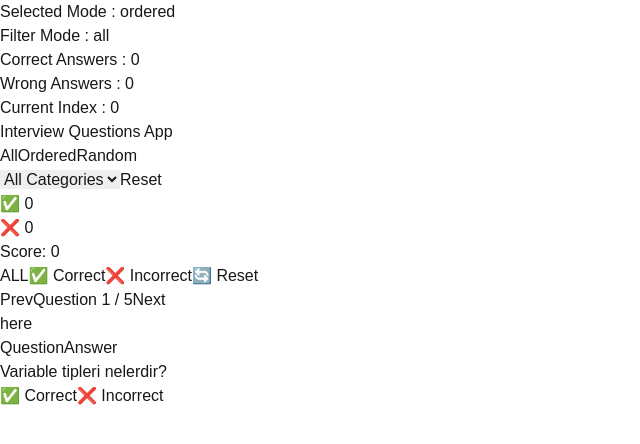
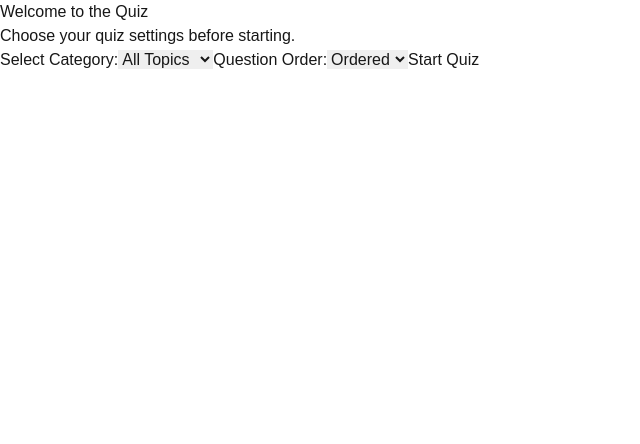
Before and after one commit to Bhdrpkcn/bp-interview, a Next.js app: page / in a window 1280 px wide. Shown: the top 444 px of the page, without its empty margins (0-640 px from the left). Built offline with nearby package versions, Linux system fonts and the light colour scheme.

Commit message:
Quiz logic added

```diff
--- a/src/components/Body.tsx
+++ b/src/components/Body.tsx
@@ -1,48 +1,28 @@
 "use client";
 
 import React from "react";
+import { useSelector } from "react-redux";
+
+import { RootState } from "@/store/store";
 import Navbar from "./Navbar";
-import Navigation from "./Navigation";
 import CardContainer from "./CardContainer";
-import { useSelector } from "react-redux";
-import { RootState } from "@/store/store";
+import Welcome from "./Welcome";
+import Result from "./Result";
+
 const Body: React.FC = () => {
-  const selectedMode = useSelector(
-    (state: RootState) => state.questions.displayMode
+  const showWelcome = useSelector(
+    (state: RootState) => state.questions.showWelcome
   );
-  const filterMode = useSelector(
-    (state: RootState) => state.questions.filterMode
+  const showResults = useSelector(
+    (state: RootState) => state.questions.showResults
   );
-  const correctAnswers = useSelector(
-    (state: RootState) => state.questions.correctAnswers.length
-  );
-  const wrongAnswers = useSelector(
-    (state: RootState) => state.questions.wrongAnswers.length
-  );
-  const currentIndex = useSelector(
-    (state: RootState) => state.questions.currentIndex
-  );
+
+  if (showWelcome) return <Welcome />;
+  if (showResults) return <Result />;
+
   return (
     <div>
-      <div className="flex flex-row gap-3">
-        <div className="border-2 border-blue-400">
-          Selected Mode : {selectedMode}
-        </div>
-        <div className="border-2 border-blue-400">
-          Filter Mode : {filterMode}
-        </div>
-        <div className="border-2 border-blue-400">
-          Correct Answers : {correctAnswers}
-        </div>
-        <div className="border-2 border-blue-400">
-          Wrong Answers : {wrongAnswers}
-        </div>
-        <div className="border-2 border-blue-400">
-          Current Index : {currentIndex}
-        </div>
-      </div>{" "}
       <Navbar />
-      <Navigation />
       <CardContainer />
     </div>
   );
--- a/src/components/Card.tsx
+++ b/src/components/Card.tsx
@@ -1,10 +1,9 @@
 "use client";
 
-import { answerQuestion } from "@/store/questionSlice";
-import * as Tabs from "@radix-ui/react-tabs";
-import React from "react";
-import { useDispatch, useSelector } from "react-redux";
-import { RootState } from "@/store/store";
+import React, { useState } from "react";
+import { useDispatch } from "react-redux";
+
+import { answerQuestion, nextQuestion } from "@/store/questionSlice";
 
 interface CardProps {
   id: string;
@@ -26,75 +25,88 @@ const Card: React.FC<CardProps> = ({
   hint,
 }) => {
   const dispatch = useDispatch();
-  const correctAnswers = useSelector(
-    (state: RootState) => state.questions.correctAnswers
-  );
-  const wrongAnswers = useSelector(
-    (state: RootState) => state.questions.wrongAnswers
-  );
+
+  const [showAnswer, setShowAnswer] = useState(false);
+  const [showHint, setShowHint] = useState(false);
+
+  const handleAnswer = (status: "correct" | "incorrect" | "passed") => {
+    dispatch(answerQuestion({ id, status }));
+    dispatch(nextQuestion());
+  };
 
   return (
-    <Tabs.Root
-      defaultValue="question"
-      className="bg-white p-4 shadow-md rounded-lg"
-    >
-      here
-      <Tabs.List className="flex space-x-4 border-b-2">
-        <Tabs.Trigger
-          value="question"
-          className="px-4 py-2 rounded-md bg-blue-500 text-white"
-        >
-          Question
-        </Tabs.Trigger>
-        <Tabs.Trigger
-          value="answer"
-          className="px-4 py-2 rounded-md bg-gray-500 text-white"
-        >
-          Answer
-        </Tabs.Trigger>
-      </Tabs.List>
-      <Tabs.Content value="question" className="p-3">
-        <h3 className="text-lg font-semibold">{question}</h3>
+    <div className="bg-white shadow-md p-6 rounded-md max-w-2xl mx-auto mt-6">
+      <h2 className="text-xl font-bold mb-4">{question}</h2>
+
       {qCode && (
-          <pre className="bg-gray-100 p-2 rounded-md my-2">
+        <pre className="bg-gray-100 p-2 rounded-md mb-4">
           <code>{qCode}</code>
         </pre>
       )}
-      </Tabs.Content>
-      <Tabs.Content value="answer" className="p-3">
-        {answer && <p>{answer}</p>}
+
+      {/* Show Answer & Hint Buttons */}
+      <div className="flex justify-center gap-4 mb-4">
+        <button
+          onClick={() => setShowAnswer(!showAnswer)}
+          className="px-4 py-2 bg-yellow-500 text-white rounded-lg"
+        >
+          {showAnswer ? "Hide Answer" : "Show Answer"}
+        </button>
+
+        <button
+          onClick={() => setShowHint(!showHint)}
+          className="px-4 py-2 bg-purple-500 text-white rounded-lg"
+        >
+          {showHint ? "Hide Hint" : "Show Hint"}
+        </button>
+      </div>
+
+      {showAnswer && (
+        <div className="p-4 bg-gray-50 rounded-md">
+          {answer && <p className="mb-2">{answer}</p>}
+
           {answerLi && (
-          <ul className="list-disc list-inside">
+            <ul className="list-disc pl-6 mb-2">
               {answerLi.map((item, index) => (
                 <li key={index}>{item}</li>
               ))}
             </ul>
           )}
+
           {answerCode && (
-          <pre className="bg-gray-200 p-2 rounded-md my-2">
+            <pre className="bg-gray-200 p-2 rounded-md">
               <code>{answerCode}</code>
             </pre>
           )}
-        {hint && <p className="mt-2 text-sm text-gray-500">💡 {hint}</p>}
-      </Tabs.Content>
-      <div className="mt-4">
+        </div>
+      )}
+
+      {showHint && hint && (
+        <p className="text-sm text-gray-500 italic mt-2">💡 {hint}</p>
+      )}
+
+      <div className="flex justify-center mt-4 gap-4">
         <button
-          onClick={() => dispatch(answerQuestion({ id, isCorrect: true }))}
-          className="px-4 py-2 bg-green-500 text-white rounded-lg mr-2"
-          disabled={correctAnswers.includes(id)}
+          onClick={() => handleAnswer("correct")}
+          className="px-4 py-2 bg-green-500 text-white rounded"
         >
           ✅ Correct
         </button>
 
         <button
-          onClick={() => dispatch(answerQuestion({ id, isCorrect: false }))}
-          className="px-4 py-2 bg-red-500 text-white rounded-lg"
-          disabled={wrongAnswers.includes(id)}
+          onClick={() => handleAnswer("incorrect")}
+          className="px-4 py-2 bg-red-500 text-white rounded"
         >
           ❌ Incorrect
         </button>
+        <button
+          onClick={() => handleAnswer("passed")}
+          className="px-4 py-2 bg-yellow-500 text-white rounded"
+        >
+          🚩 Pass
+        </button>
       </div>
-    </Tabs.Root>
+    </div>
   );
 };
 
--- a/src/components/Navbar.tsx
+++ b/src/components/Navbar.tsx
@@ -3,92 +3,33 @@
 import React from "react";
 import { useDispatch, useSelector } from "react-redux";
 import { RootState } from "@/store/store";
-import {
-  setDisplayMode,
-  setFilterMode,
-  resetGame,
-} from "@/store/questionSlice";
-import { questions } from "@/data/questions";
+import { finishQuiz } from "@/store/questionSlice";
 
 const Navbar: React.FC = () => {
   const dispatch = useDispatch();
 
-  const filterMode = useSelector(
-    (state: RootState) => state.questions.filterMode
+  const totalQuestions = useSelector(
+    (state: RootState) => state.questions.filteredQuestions.length
   );
-  const correctAnswers = useSelector(
-    (state: RootState) => state.questions.correctAnswers.length
+  const answeredQuestions = useSelector(
+    (state: RootState) =>
+      state.questions.correctAnswers.length +
+      state.questions.wrongAnswers.length +
+      state.questions.passedQuestions.length
   );
-  const wrongAnswers = useSelector(
-    (state: RootState) => state.questions.wrongAnswers.length
-  );
-  const score = correctAnswers - wrongAnswers;
-
-  const categories = Array.from(new Set(questions.map((q) => q.category)));
 
   return (
-    <div className="flex flex-wrap justify-between items-center p-4 bg-white shadow-md rounded-md mb-6">
-      <h1 className="text-xl font-bold">Interview Questions App</h1>
-
-      <div className="flex space-x-2">
-        <button onClick={() => dispatch(setDisplayMode("all"))}>All</button>
-        <button onClick={() => dispatch(setDisplayMode("ordered"))}>
-          Ordered
-        </button>
-        <button onClick={() => dispatch(setDisplayMode("random"))}>
-          Random
-        </button>
+    <div className="flex justify-between items-center p-4 bg-blue-500 text-white shadow-md">
+      <div className="text-xl font-bold">
+        {answeredQuestions}/{totalQuestions} Answered
       </div>
 
-      <select onChange={(e) => dispatch(setFilterMode(e.target.value))}>
-        <option value="all">All Categories</option>
-        {categories.map((category) => (
-          <option key={category} value={category}>
-            {category}
-          </option>
-        ))}
-      </select>
-
-      <button onClick={() => dispatch(resetGame())}>Reset</button>
-      <div>
-        <div className="flex space-x-4">
-          <p className="text-lg font-semibold text-green-600">
-            ✅ {correctAnswers}
-          </p>
-          <p className="text-lg font-semibold text-red-600">
-            ❌ {wrongAnswers}
-          </p>
-          <p className="text-lg font-semibold">Score: {score}</p>
-        </div>
+      <div className="flex gap-2">
         <button
-          className={`px-4 py-2 rounded-md ${
-            filterMode === "all" ? "bg-green-500 text-white" : "bg-gray-400"
-          }`}
-          onClick={() => dispatch(setFilterMode("all"))}
+          onClick={() => dispatch(finishQuiz())}
+          className="px-4 py-2 bg-red-500 rounded"
         >
-          ALL
-        </button>
-        <button
-          className={`px-4 py-2 rounded-md ${
-            filterMode === "correct" ? "bg-green-500 text-white" : "bg-gray-400"
-          }`}
-          onClick={() => dispatch(setFilterMode("correct"))}
-        >
-          ✅ Correct
-        </button>
-        <button
-          className={`px-4 py-2 rounded-md ${
-            filterMode === "incorrect" ? "bg-red-500 text-white" : "bg-gray-400"
-          }`}
-          onClick={() => dispatch(setFilterMode("incorrect"))}
-        >
-          ❌ Incorrect
-        </button>
-        <button
-          onClick={() => dispatch(resetGame())}
-          className="px-4 py-2 bg-red-500 text-white rounded-lg hover:bg-red-600"
-        >
-          🔄 Reset
+          Finish 🏁
         </button>
       </div>
     </div>
--- a/src/components/Navigation.tsx
+++ /dev/null
@@ -1,40 +0,0 @@
-"use client";
-
-import { useDispatch, useSelector } from "react-redux";
-import { RootState } from "@/store/store";
-import { nextQuestion, previousQuestion } from "@/store/questionSlice";
-import React from "react";
-import { questions } from "@/data/questions";
-
-const Navigation: React.FC = () => {
-  const dispatch = useDispatch();
-  const currentIndex = useSelector(
-    (state: RootState) => state.questions.currentIndex
-  );
-  const totalQuestions = questions.length;
-
-  return (
-    <div className="flex items-center justify-center my-4">
-      <button
-        onClick={() => dispatch(previousQuestion())}
-        disabled={currentIndex === 0}
-        className="mr-4 px-4 py-2 rounded-lg bg-blue-500 text-white"
-      >
-        Prev
-      </button>
-
-      <span className="text-lg font-semibold">
-        Question {currentIndex + 1} / {totalQuestions}
-      </span>
-
-      <button
-        onClick={() => dispatch(nextQuestion())}
-        className="ml-4 px-4 py-2 rounded-lg bg-blue-500 text-white"
-      >
-        Next
-      </button>
-    </div>
-  );
-};
-
-export default Navigation;
--- /dev/null
+++ b/src/components/Result.tsx
@@ -0,0 +1,40 @@
+"use client";
+
+import React from "react";
+import { useSelector, useDispatch } from "react-redux";
+import { RootState } from "@/store/store";
+import { resetGame } from "@/store/questionSlice";
+
+const Result: React.FC = () => {
+  const dispatch = useDispatch();
+  const { correctAnswers, wrongAnswers, passedQuestions, filteredQuestions } =
+    useSelector((state: RootState) => state.questions);
+
+  const totalQuestions = filteredQuestions.length;
+  const successRate = (correctAnswers.length / totalQuestions) * 100;
+  const message =
+    successRate >= 75
+      ? "🎉 Congrats! Great performance!"
+      : successRate < 50
+      ? "⚠️ You need more practice!"
+      : "👍 Good effort!";
+
+  return (
+    <div className="p-6 text-center">
+      <h1 className="text-3xl font-bold mb-4">{message}</h1>
+
+      <p>✅ Correct: {correctAnswers.length}</p>
+      <p>❌ Incorrect: {wrongAnswers.length}</p>
+      <p>🚩 Passed: {passedQuestions.length}</p>
+
+      <button
+        onClick={() => dispatch(resetGame())}
+        className="mt-4 px-6 py-2 bg-blue-500 text-white rounded"
+      >
+        🔄 Restart Quiz
+      </button>
+    </div>
+  );
+};
+
+export default Result;
--- /dev/null
+++ b/src/components/Welcome.tsx
@@ -0,0 +1,68 @@
+"use client";
+
+import React, { useState } from "react";
+import { useDispatch } from "react-redux";
+import { startQuiz } from "@/store/questionSlice";
+import { questions } from "@/data/questions";
+
+const Welcome: React.FC = () => {
+  const dispatch = useDispatch();
+
+  // State for user selections
+  const [selectedCategory, setSelectedCategory] = useState("all");
+  const [selectedMode, setSelectedMode] = useState("ordered");
+
+  // Extract unique categories
+  const categories = Array.from(new Set(questions.map((q) => q.category)));
+
+  return (
+    <div className="flex flex-col items-center justify-center min-h-screen bg-gray-100">
+      <div className="bg-white shadow-md rounded-md p-6 max-w-lg text-center">
+        <h1 className="text-2xl font-bold mb-4">Welcome to the Quiz</h1>
+        <p className="mb-4 text-gray-600">
+          Choose your quiz settings before starting.
+        </p>
+
+        {/* Select Category */}
+        <label className="block font-semibold">Select Category:</label>
+        <select
+          className="border p-2 rounded w-full mb-4"
+          value={selectedCategory}
+          onChange={(e) => setSelectedCategory(e.target.value)}
+        >
+          <option value="all">All Topics</option>
+          {categories.map((category) => (
+            <option key={category} value={category}>
+              {category}
+            </option>
+          ))}
+        </select>
+
+        {/* Select Mode */}
+        <label className="block font-semibold">Question Order:</label>
+        <select
+          className="border p-2 rounded w-full mb-4"
+          value={selectedMode}
+          onChange={(e) => setSelectedMode(e.target.value)}
+        >
+          <option value="ordered">Ordered</option>
+          <option value="random">Random</option>
+        </select>
+
+        {/* Start Button */}
+        <button
+          onClick={() =>
+            dispatch(
+              startQuiz({ category: selectedCategory, mode: selectedMode })
+            )
+          }
+          className="bg-blue-500 text-white px-6 py-2 rounded-md hover:bg-blue-600"
+        >
+          Start Quiz
+        </button>
+      </div>
+    </div>
+  );
+};
+
+export default Welcome;
--- a/src/store/questionSlice.ts
+++ b/src/store/questionSlice.ts
@@ -5,125 +5,118 @@ interface QuestionState {
   askedQuestions: number[];
   correctAnswers: string[];
   wrongAnswers: string[];
+  passedQuestions: string[]; // ✅ New: Track passed questions
   currentIndex: number;
   displayMode: string;
   filterMode: string;
   filteredQuestions: typeof questions;
+  showWelcome: boolean;
+  showResults: boolean; // ✅ New: Flag to trigger result page
 }
 
 const initialState: QuestionState = {
   askedQuestions: [],
   correctAnswers: [],
   wrongAnswers: [],
+  passedQuestions: [], // ✅ Initial State
   currentIndex: 0,
-  displayMode: "ordered", // Default to ordered mode
+  displayMode: "ordered",
   filterMode: "all",
-  filteredQuestions: questions, // Start with all questions
+  filteredQuestions: questions,
+  showWelcome: true,
+  showResults: false, // ✅ Initial Result State
 };
 
 const questionSlice = createSlice({
   name: "questions",
   initialState,
   reducers: {
-    setDisplayMode: (state, action: PayloadAction<string>) => {
-      state.displayMode = action.payload;
-      state.currentIndex = 0;
+    startQuiz: (
+      state,
+      action: PayloadAction<{ category: string; mode: string }>
+    ) => {
+      state.displayMode = action.payload.mode;
+      state.filterMode = action.payload.category;
+
+      state.filteredQuestions =
+        action.payload.category === "all"
+          ? questions
+          : questions.filter((q) => q.category === action.payload.category);
+
+      state.currentIndex =
+        state.displayMode === "random"
+          ? Math.floor(Math.random() * state.filteredQuestions.length)
+          : 0;
+
+      state.askedQuestions = [state.currentIndex];
+      state.showWelcome = false;
     },
-    setFilterMode: (state, action: PayloadAction<string>) => {
-      state.filterMode = action.payload;
 
-      if (action.payload === "correct") {
-        state.filteredQuestions = questions.filter((q) =>
-          state.correctAnswers.includes(q.id)
+    answerQuestion: (
+      state,
+      action: PayloadAction<{
+        id: string;
+        status: "correct" | "incorrect" | "passed";
+      }>
+    ) => {
+      const { id, status } = action.payload;
+
+      if (status === "correct" && !state.correctAnswers.includes(id)) {
+        state.correctAnswers.push(id);
+        state.wrongAnswers = state.wrongAnswers.filter((qid) => qid !== id);
+        state.passedQuestions = state.passedQuestions.filter(
+          (qid) => qid !== id
         );
-      } else if (action.payload === "incorrect") {
-        state.filteredQuestions = questions.filter((q) =>
-          state.wrongAnswers.includes(q.id)
-        );
-      } else if (action.payload !== "all") {
-        state.filteredQuestions = questions.filter(
-          (q) => q.category === action.payload
-        );
-      } else {
-        state.filteredQuestions = questions;
       }
 
-      state.currentIndex = 0;
-    },
-    nextQuestion: (state) => {
-      if (state.displayMode === "ordered") {
-        if (state.currentIndex < state.filteredQuestions.length - 1) {
-          state.currentIndex += 1;
-        }
-      } else if (state.displayMode === "random") {
-        let newIndex;
-        const availableQuestions = state.filteredQuestions
-          .map((_, idx) => idx)
-          .filter((idx) => !state.askedQuestions.includes(idx));
+      if (status === "incorrect" && !state.wrongAnswers.includes(id)) {
+        state.wrongAnswers.push(id);
+        state.correctAnswers = state.correctAnswers.filter((qid) => qid !== id);
+        state.passedQuestions = state.passedQuestions.filter(
+          (qid) => qid !== id
+        );
+      }
 
-        if (availableQuestions.length === 0) {
-          state.askedQuestions = [];
-          newIndex = Math.floor(Math.random() * state.filteredQuestions.length);
-        } else {
-          newIndex =
-            availableQuestions[
-              Math.floor(Math.random() * availableQuestions.length)
-            ];
-        }
-
-        state.askedQuestions.push(newIndex);
-        state.currentIndex = newIndex;
+      if (status === "passed" && !state.passedQuestions.includes(id)) {
+        state.passedQuestions.push(id);
+        state.correctAnswers = state.correctAnswers.filter((qid) => qid !== id);
+        state.wrongAnswers = state.wrongAnswers.filter((qid) => qid !== id);
       }
     },
-    previousQuestion: (state) => {
-      if (state.displayMode === "ordered" && state.currentIndex > 0) {
-        state.currentIndex -= 1;
-      } else if (
-        state.displayMode === "random" &&
-        state.askedQuestions.length > 1
-      ) {
-        state.askedQuestions.pop();
-        state.currentIndex =
-          state.askedQuestions[state.askedQuestions.length - 1];
+
+    nextQuestion: (state) => {
+      const nextIndex = state.currentIndex + 1;
+
+      if (nextIndex < state.filteredQuestions.length) {
+        state.currentIndex = nextIndex;
+      } else {
+        state.showResults = true; // ✅ Redirect to result page when done
       }
     },
-    answerQuestion: (
-      state,
-      action: PayloadAction<{ id: string; isCorrect: boolean }>
-    ) => {
-      const { id, isCorrect } = action.payload;
 
-      if (isCorrect) {
-        if (!state.correctAnswers.includes(id)) {
-          state.correctAnswers.push(id);
-          state.wrongAnswers = state.wrongAnswers.filter((qid) => qid !== id);
-        }
-      } else {
-        if (!state.wrongAnswers.includes(id)) {
-          state.wrongAnswers.push(id);
-          state.correctAnswers = state.correctAnswers.filter(
-            (qid) => qid !== id
-          );
-        }
-      }
+    finishQuiz: (state) => {
+      state.showResults = true; // ✅ Trigger result page manually
     },
+
     resetGame: (state) => {
       state.askedQuestions = [];
       state.correctAnswers = [];
       state.wrongAnswers = [];
+      state.passedQuestions = [];
       state.currentIndex = 0;
       state.filterMode = "all";
       state.filteredQuestions = questions;
+      state.showWelcome = true;
+      state.showResults = false; // ✅ Reset results
     },
   },
 });
 
 export const {
-  setDisplayMode,
-  setFilterMode,
+  startQuiz,
+  answerQuestion,
   nextQuestion,
-  previousQuestion,
-  answerQuestion,
+  finishQuiz,
   resetGame,
 } = questionSlice.actions;
 
```
Lines whose indentation alone changed are shown as unchanged.
